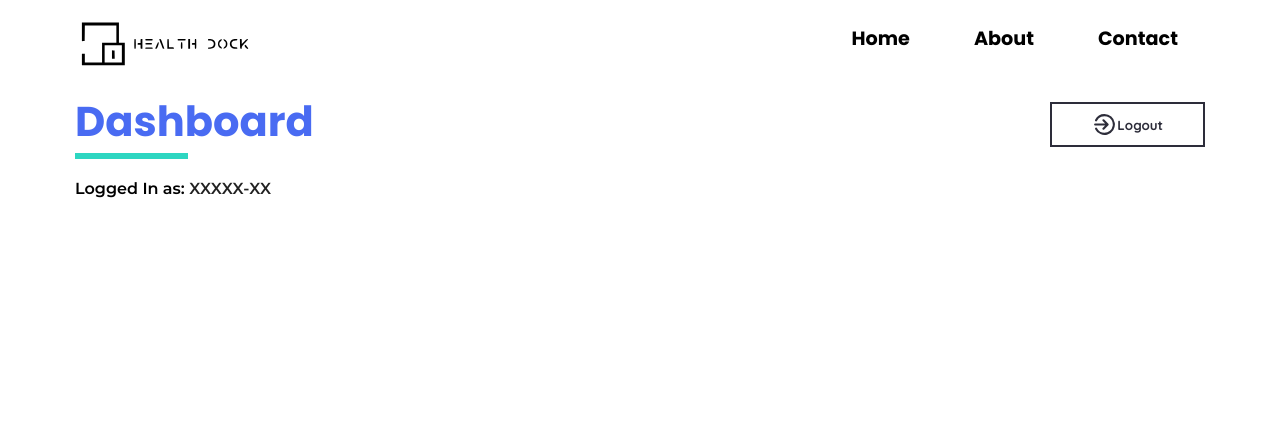
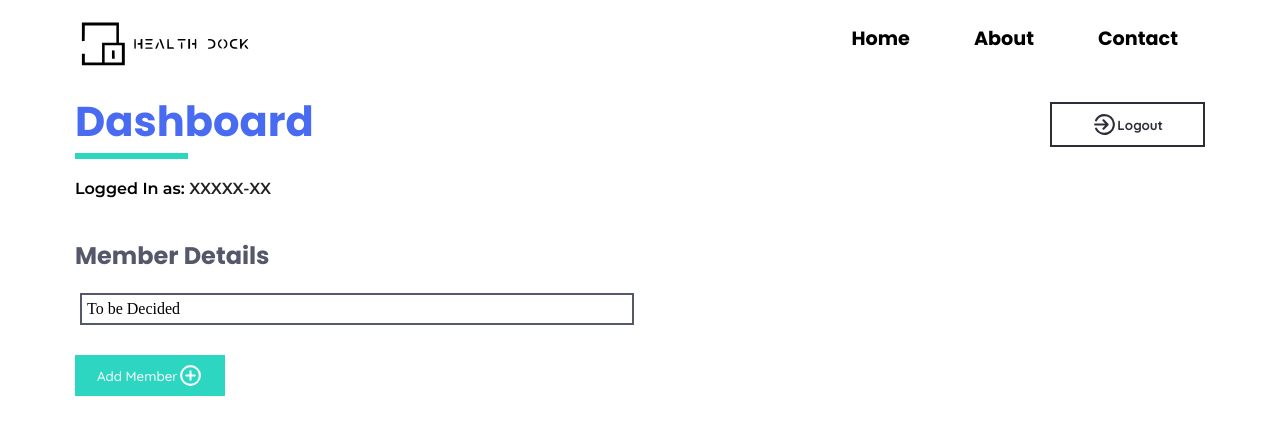
Before and after one commit to KKVANONYMOUS/Health-Dock, a React (Create React App) app in the folder frontend/: page /user/dashboard in a window 1280 px wide. Shown: the top 434 px of the page. Built offline with nearby package versions, Linux system fonts and the light colour scheme; sample sign-in values are in the browser's storage.

Commit message:
User Dashboard continues
Signed-off-by: kkvanonymous <ninja.kunal01@gmail.com>

```diff
--- a/frontend/src/screens/UserDashboardScreen.js
+++ b/frontend/src/screens/UserDashboardScreen.js
@@ -3,7 +3,7 @@ import { useSelector } from 'react-redux'
 import { useNavigate } from 'react-router-dom'
 import Navbar from '../components/Navbar'
 import styled from 'styled-components'
-import { UilSignOutAlt } from '@iconscout/react-unicons'
+import { UilSignOutAlt, UilPlusCircle } from '@iconscout/react-unicons'
 
 const DashboardContainer = styled.div`
   position: relative;
@@ -50,6 +50,7 @@ const LogoutButton = styled.button`
   background-color: transparent;
   color: #2d2d3a;
   border: 2px solid #2d2d3a;
+  outline: none;
   padding: 8px 40px;
   font-weight: 700;
   cursor: pointer;
@@ -64,11 +65,55 @@ const DashboardUserPhone = styled.h4`
   font-family: 'Montserrat';
   color: #000;
   font-weight: 600;
+  margin-bottom: 40px;
 `
 
 const PhoneNumber = styled.span`
   color: #212121;
 `
+
+const MemberDetailsHeading = styled.h2`
+  font-family: 'Poppins';
+  font-weight: 700;
+  color: #54586a;
+  margin-bottom: 10px;
+`
+
+const MemberCardList = styled.div`
+  display: flex;
+  flex-wrap: wrap;
+  //background-color: yellow;
+  justify-content: space-between;
+  align-items: center;
+  margin-bottom: 20px;
+`
+
+const MemberCard = styled.div`
+  width: 49%;
+  border: 2px solid #54586a;
+  padding: 5px;
+  margin: 10px 5px;
+`
+const AddMemberButton = styled.button`
+  display: flex;
+  justify-content: center;
+  align-items: center;
+  font-family: 'Quicksand';
+  background-color: #2dd6c1;
+  color: #fff;
+  border: 2px solid #2dd6c1;
+  outline: none;
+  padding: 6px 20px;
+  font-weight: 500;
+  cursor: pointer;
+  transition: all 0.2s ease-in-out;
+
+  &:hover {
+    color: #2dd6c1;
+    background-color: transparent;
+  }
+`
+
 const UserDashboardScreen = () => {
   const navigate = useNavigate()
   const userLogin = useSelector((state) => state.userLogin)
@@ -101,6 +146,13 @@ const UserDashboardScreen = () => {
               userInfo.phoneNumber.toString().substring(7)}
           </PhoneNumber>
         </DashboardUserPhone>
+        <MemberDetailsHeading>Member Details</MemberDetailsHeading>
+        <MemberCardList>
+          <MemberCard>To be Decided</MemberCard>
+        </MemberCardList>
+        <AddMemberButton>
+          Add Member <UilPlusCircle size='25' />
+        </AddMemberButton>
       </DashboardContainer>
     </>
   )
```
